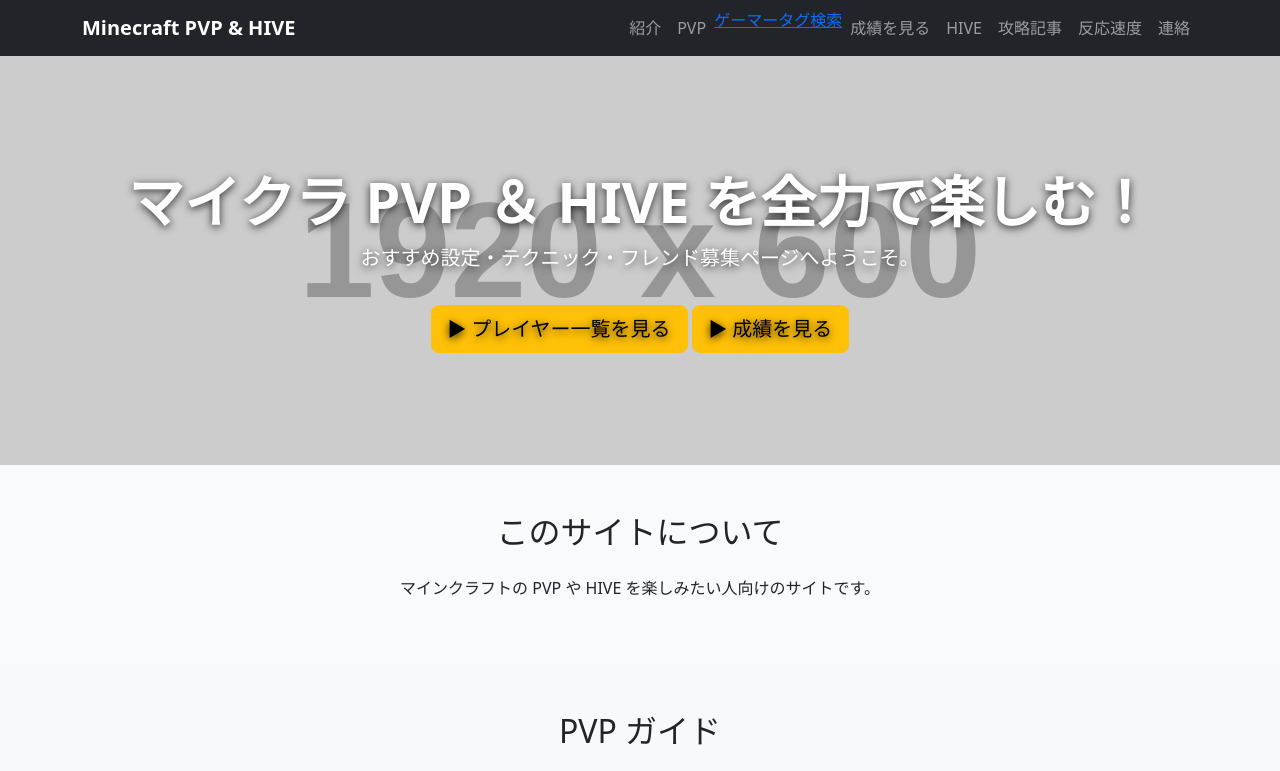
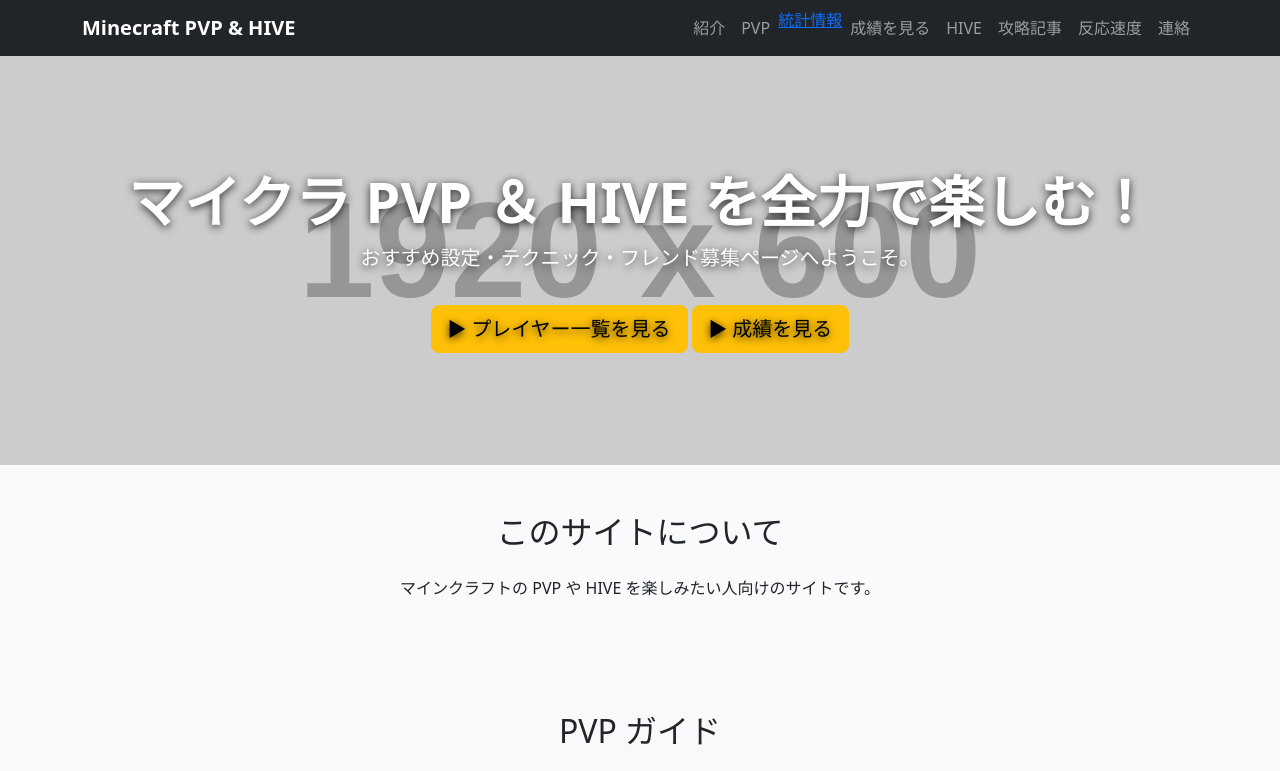
Before and after one commit to kito-sab/minecraft-website, a plain HTML site: page index.html in a window 1280 px wide. Shown: the top 771 px of the page. Drawn offline with nearby package versions, Linux system fonts and the light colour scheme; placeholder pictures from the web are drawn by us.

Commit message:
更新
更新

```diff
--- a/index.html
+++ b/index.html
@@ -31,7 +31,7 @@
                 <ul class="navbar-nav ms-auto">
                     <li class="nav-item"><a class="nav-link" href="#about">紹介</a></li>
                     <li class="nav-item"><a class="nav-link" href="#pvp">PVP</a></li>
-                    <li class="nav-item"><a href="nav-link" href="players.html">ゲーマータグ検索</a></li>
+                    <li class="nav-item"><a href="nav-link" href="players.html">統計情報</a></li>
                     <li class="nav-item"><a class="nav-link" href="player-stats.html">成績を見る</a></li>
                     <li class="nav-item"><a class="nav-link" href="#hive">HIVE</a></li>
                     <li class="nav-item"><a class="nav-link" href="#articles">攻略記事</a></li>
```
